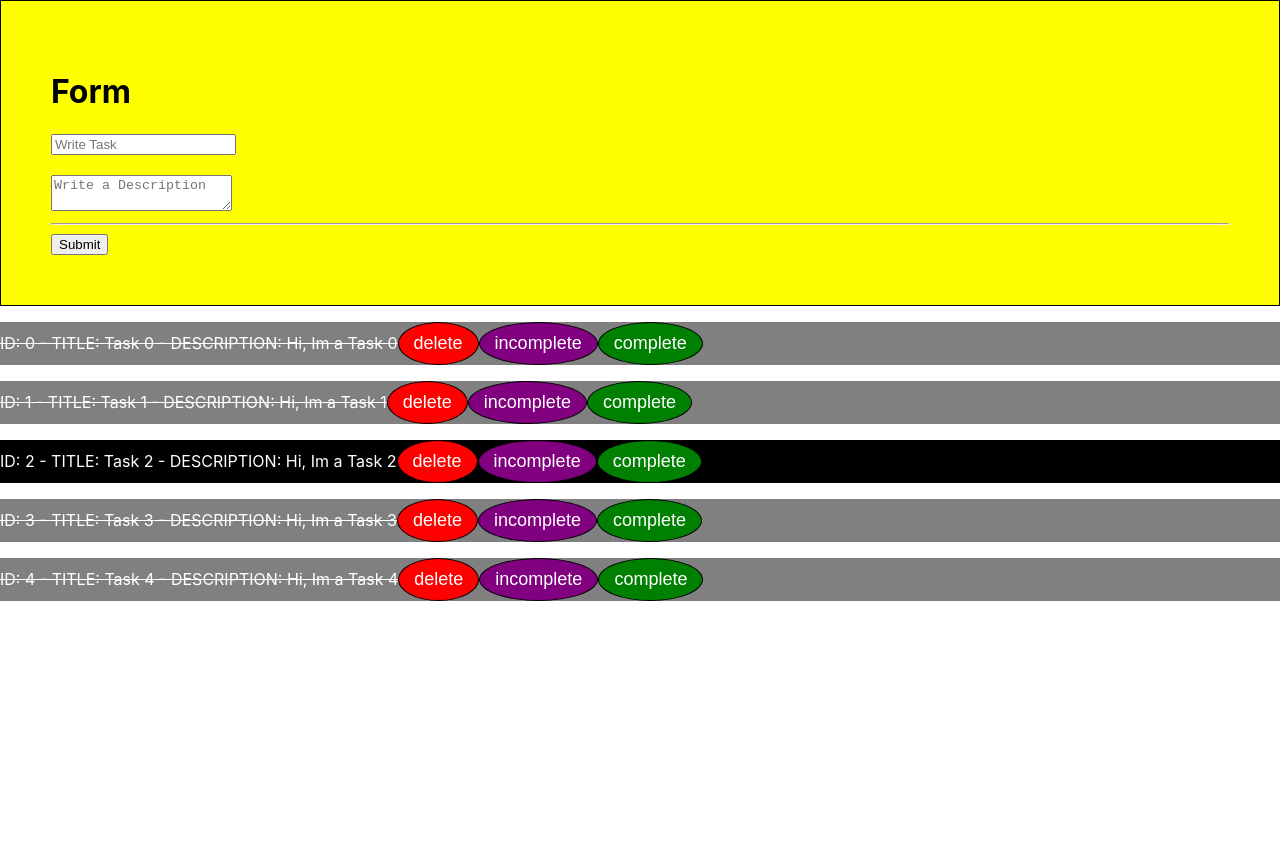
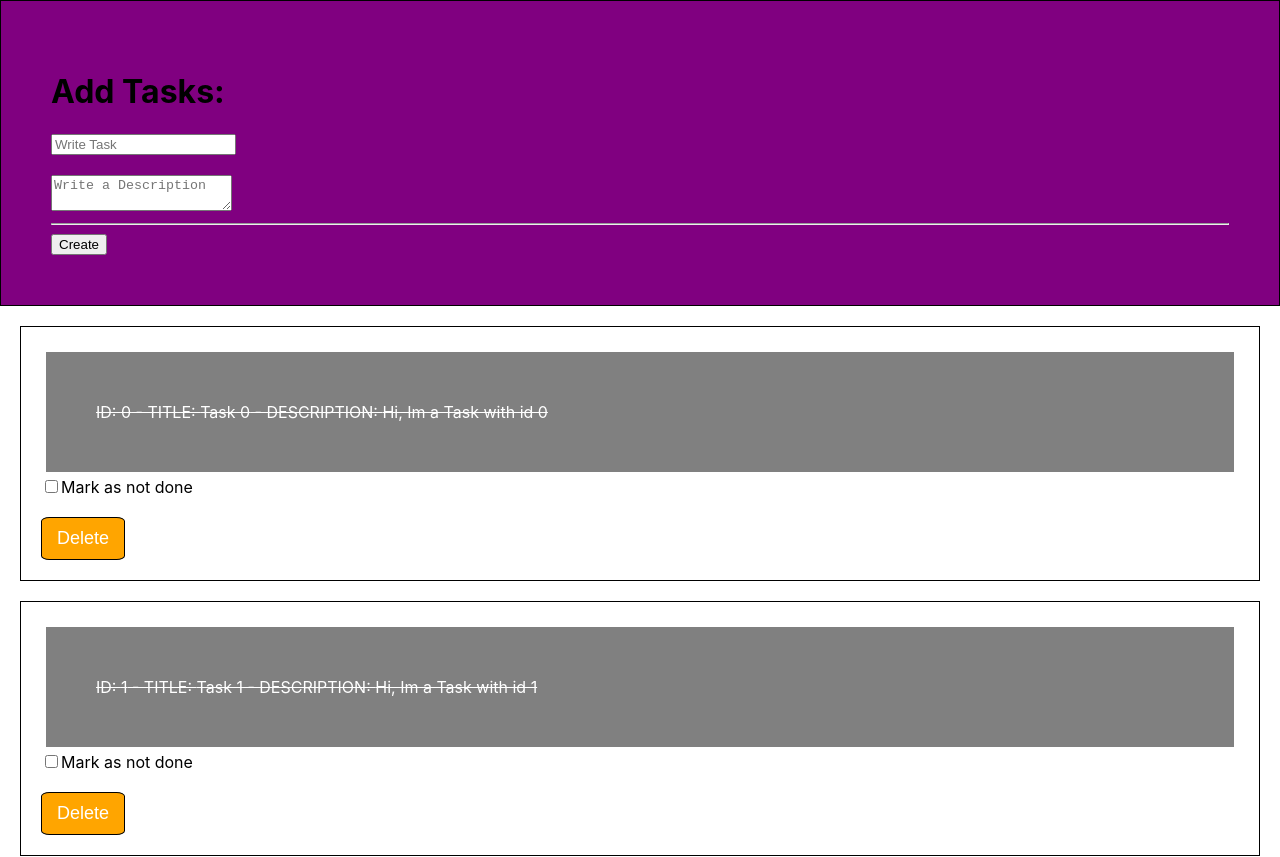
Before and after one commit to Cesar-Morales/-course-and-experiments, a React (Create React App) app: page / in a window 1280 px wide. Shown: the top 857 px of the page. Before the commit the page ends 800 px from the top, so only its background shows below. Built offline with nearby package versions, Linux system fonts and the light colour scheme.

Commit message:
update done

```diff
--- a/src/App.js
+++ b/src/App.js
@@ -22,12 +22,23 @@ class App extends Component{
       this.setState({tasks: newTask})
   }
 
+  checkDone = id => {
+    //console.log(id)
+    const newTasks = this.state.tasks.map(task => {
+      if (task.id === id) {
+        task.done = !task.done
+      }
+      return task
+    })
+    this.setState({tasks: newTasks})
+  }
+
   addTask = (text, description) => {
     //console.log('adding a new task')
     //console.log(text, description)
     const newTask =
       {
-        id:this.state.tasks.length,
+        id: this.state.tasks.length,
         title: text,
         description: description,
         done: true
@@ -48,7 +59,8 @@ class App extends Component{
                 addTask={this.addTask}/>
                 <Tasks
                   tasks={this.state.tasks}
-                  deleteTask={this.deleteTask}/>
+                  deleteTask={this.deleteTask}
+                  checkDone={this.checkDone}/>
             </div>
   }
 }
--- a/src/component/Task.js
+++ b/src/component/Task.js
@@ -4,7 +4,7 @@ import PropsTypes from 'prop-types';
 
 class Task extends Component {
 
-    state = {
+    /*state = {
         done: this.props.task.done
       }
 
@@ -17,14 +17,16 @@ class Task extends Component {
     btnActivate = () => {
         //console.log(this.state.done)
         this.setState({done: true}) ///FALTA CONECTAR STATE CON STYLE
-    }
+    }*/
 
     StyleCompleted(){
-        //with func cant add conditional
+        //func can add conditional
         return{
-            background: this.state.done ? 'black' : 'gray', /* cond inline (JS) */
+            padding: '50px',
+            margin: '5px',
+            background: this.props.task.done ? 'black' : 'gray', /* cond inline (JS) */
             color: 'white',
-            textDecoration: this.state.done ? 'none' : 'line-through' /* cond inline (JS) */
+            textDecoration: this.props.task.done ? 'none' : 'line-through' /* cond inline (JS) */
         }
     }
 
@@ -32,18 +34,34 @@ class Task extends Component {
         const {task} = this.props;
         //const redColor = {background: 'red'} # use style={redColor}
         //console.log(this.props.deleteTask)
-        return  <p style={this.StyleCompleted()}/*functionJS*/ /*style= {dark} (jsObject)*/ /*className= 'red' (cssFile) ---or--- style={{background: 'red'}} (inlineStyle) */>
+        return  <div style={{border: '1px solid black', margin: '20px', padding: '20px'}}>
+                    <p style={this.StyleCompleted()}/*functionJS*/ /*style= {dark} (jsObject)*/ /*className= 'red' (cssFile) ---or--- style={{background: 'red'}} (inlineStyle) */>
                     ID: {task.id} -
                     TITLE: {task.title} -
                     DESCRIPTION: {task.description}
-                    <button style={btnDelete} onClick={this.props.deleteTask.bind(this, task.id)}> delete </button>
-                    <button style={btnIncomplete} /* jsObject*/ onClick= {this.btnActivate}>
+
+                    {/* <button style={btnIncomplete} /* jsObject/* onClick= {this.btnActivate}>
                         incomplete
                     </button>
                     <button style={btnComplete} onClick={this.btnDeactivate}>
                         complete
+                    </button> */}
+                </p>
+                <input
+                type='checkbox'
+                checked={task.done ? true : false}
+                onChange={this.props.checkDone.bind(this, task.id)}/>
+                <label id='labelHacer'>
+                    {task.done ? 'Mark as done' : 'Mark as not done'}
+                </label>
+                <br/>
+                <br/>
+                <button
+                        style={btnDelete}
+                        onClick={this.props.deleteTask.bind(this, task.id)}>
+                        Delete
                     </button>
-                </p>
+                </div>
     }
 }
 
@@ -52,7 +70,7 @@ Task.propTypes = {
     //PropsTypes.array, PropsTypes.numbre, etc
 }
 
-    // Javascript Object
+    /* // Javascript Object
     const btnIncomplete = {
         fontSize: '18px',
         background: 'purple',
@@ -62,20 +80,20 @@ Task.propTypes = {
         borderRadius: '50%',
         cursor: 'pointer',
         //float: 'right'
-    }
+    } */
 
     const btnDelete = {
         fontSize: '18px',
-        background: 'red',
+        background: 'orange',
         color: 'white',
         border: '1px solid black',
         padding: '10px 15px',
-        borderRadius: '50%',
+        borderRadius: '10%',
         cursor: 'pointer',
         //float: 'right'
     }
 
-    const btnComplete = {
+    /* const btnComplete = {
         fontSize: '18px',
         background: 'green',
         color: 'white',
@@ -85,7 +103,7 @@ Task.propTypes = {
         cursor: 'pointer',
         //float: 'right'
     }
-
+ */
     /* Javascript Object
      const dark = {
         background: 'black',
--- a/src/component/TaskForm.js
+++ b/src/component/TaskForm.js
@@ -28,7 +28,7 @@ export default class TaskForm extends Component {
         return(
             <div>
             <form style={formStyle} onSubmit={this.onSubmit}>
-                <h1>Form</h1>
+                <h1>Add Tasks:</h1>
                 <input  type='text'
                         name='title'
                         placeholder='Write Task'
@@ -44,7 +44,7 @@ export default class TaskForm extends Component {
                             value={this.state.description}>
                 </textarea>
                 <hr/>
-                <input type='submit'></input>
+                <input type='submit' value="Create"></input>
             </form>
             </div>
         )
@@ -53,6 +53,6 @@ export default class TaskForm extends Component {
 
 const formStyle = {
     border: '1px solid black',
-    background: 'yellow',
+    background: 'purple',
     padding: '50px'
 }
--- a/src/component/Tasks.js
+++ b/src/component/Tasks.js
@@ -7,7 +7,8 @@ class Tasks extends Component{
         return  this.props.tasks.map(taskElement =>
             <Task key={taskElement.id}
                   deleteTask={this.props.deleteTask}
-                  task={taskElement}/>);
+                  task={taskElement}
+                  checkDone={this.props.checkDone}/>);
     }
 }
 
--- a/src/sample/tasks.json
+++ b/src/sample/tasks.json
@@ -2,31 +2,31 @@
     {
         "id":0,
         "title": "Task 0",
-        "description": "Hi, Im a Task 0",
+        "description": "Hi, Im a Task with id 0",
         "done": false
     },
     {
         "id":1,
         "title": "Task 1",
-        "description": "Hi, Im a Task 1",
+        "description": "Hi, Im a Task with id 1",
         "done": false
     },
     {
         "id":2,
         "title": "Task 2",
-        "description": "Hi, Im a Task 2",
+        "description": "Hi, Im a Task with id 2",
         "done": true
     },
     {
         "id":3,
         "title": "Task 3",
-        "description": "Hi, Im a Task 3",
+        "description": "Hi, Im a Task with id 3",
         "done": false
     },
     {
         "id":4,
         "title": "Task 4",
-        "description": "Hi, Im a Task 4",
+        "description": "Hi, Im a Task with id 4",
         "done": false
     }
 ]
```
